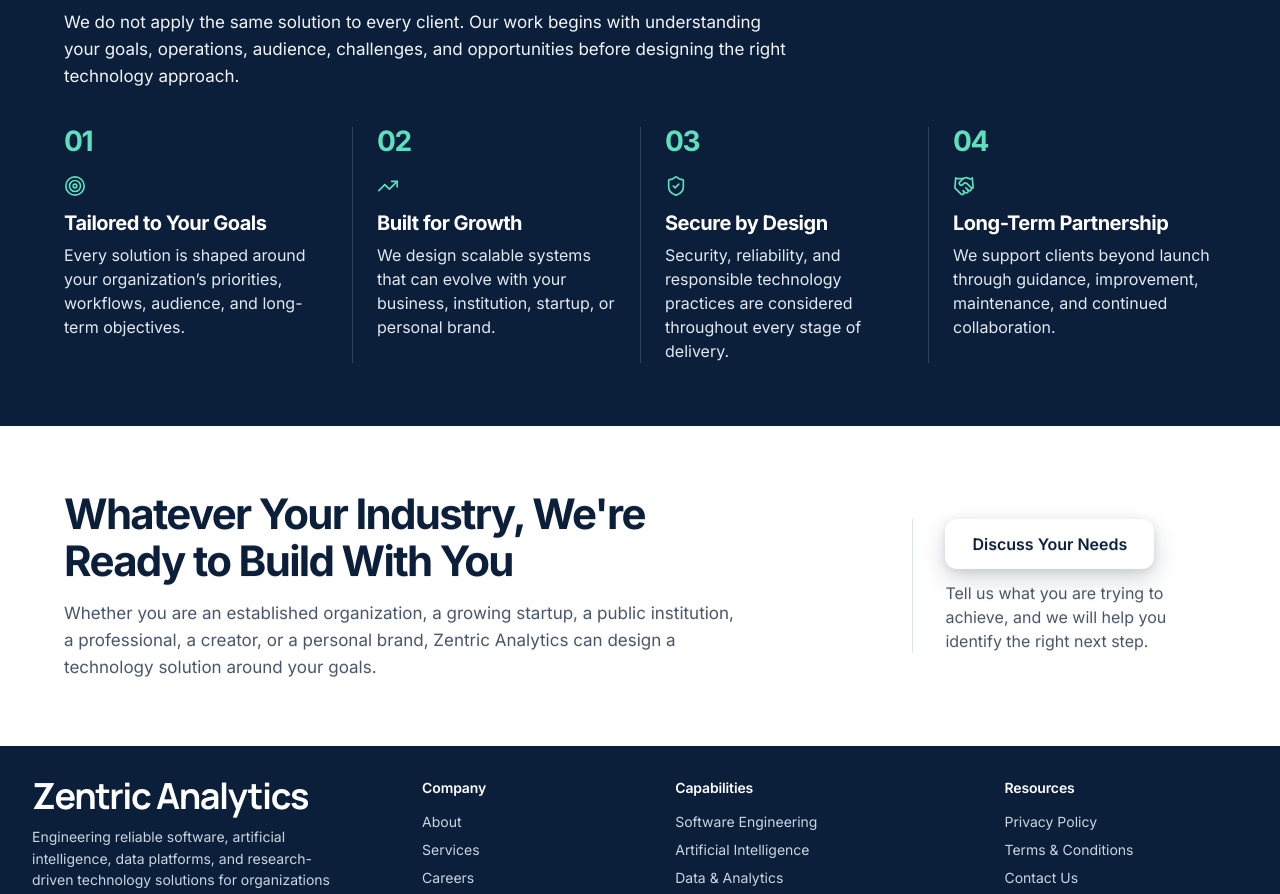
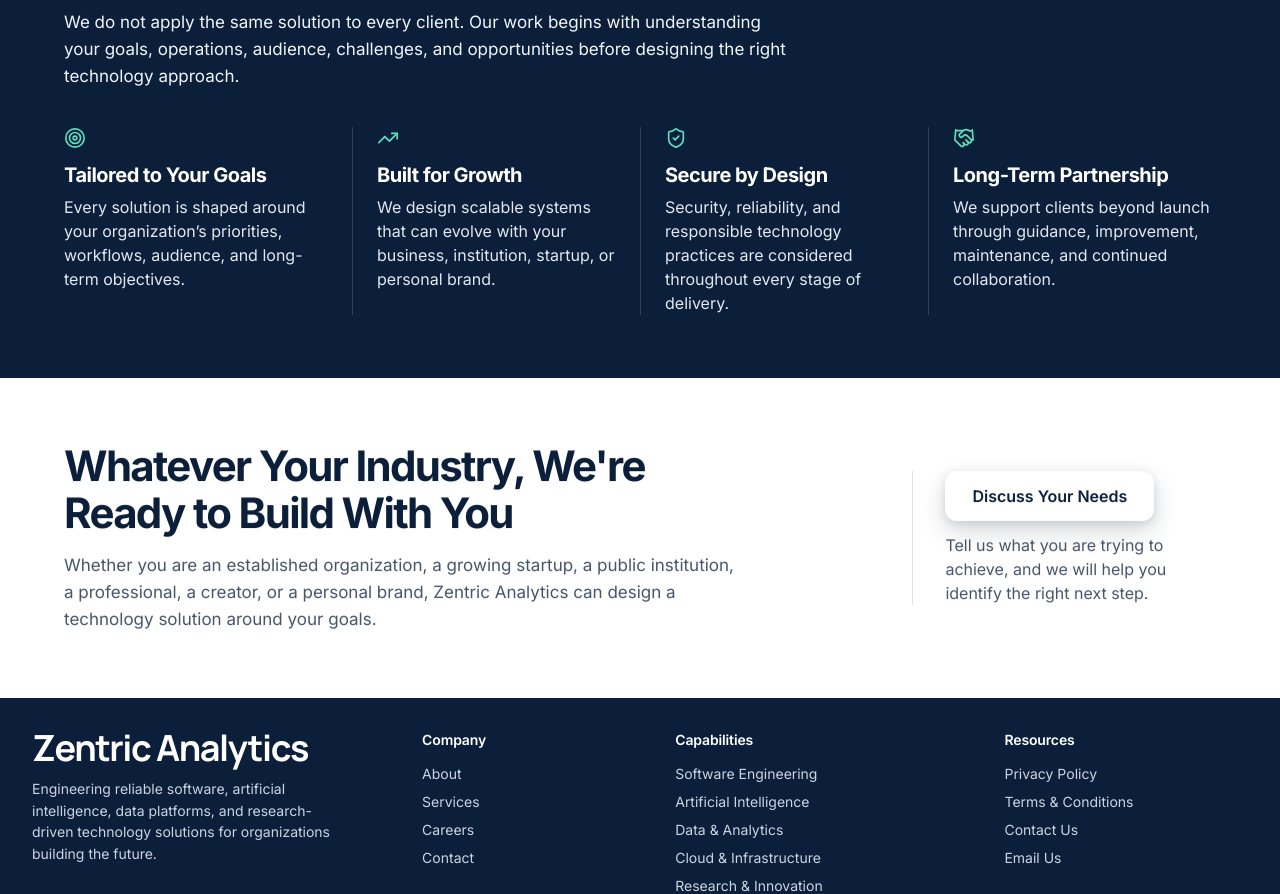
Before and after one commit to Zentric-Analytics/Zentricanalytics.com, a Next.js app: page /industries in a window 1280 px wide. Shown: the part 1910-2804 px from the top of the page. Built offline with nearby package versions, Linux system fonts and the light colour scheme.

Commit message:
Refine organization values section

```diff
--- a/src/app/industries/page.tsx
+++ b/src/app/industries/page.tsx
@@ -6,27 +6,23 @@
 import { PageShell } from '@/components/PageShell';
 import { ScrollReveal } from '@/components/ScrollReveal';
 
-const organizationValues: Array<{ number: string; Icon: LucideIcon; title: string; description: string }> = [
+const organizationValues: Array<{ Icon: LucideIcon; title: string; description: string }> = [
   {
-    number: '01',
     Icon: Target,
     title: 'Tailored to Your Goals',
     description: 'Every solution is shaped around your organization’s priorities, workflows, audience, and long-term objectives.',
   },
   {
-    number: '02',
     Icon: TrendingUp,
     title: 'Built for Growth',
     description: 'We design scalable systems that can evolve with your business, institution, startup, or personal brand.',
   },
   {
-    number: '03',
     Icon: ShieldCheck,
     title: 'Secure by Design',
     description: 'Security, reliability, and responsible technology practices are considered throughout every stage of delivery.',
   },
   {
-    number: '04',
     Icon: Handshake,
     title: 'Long-Term Partnership',
     description: 'We support clients beyond launch through guidance, improvement, maintenance, and continued collaboration.',
@@ -102,10 +98,9 @@
           </header>
 
           <div className="mt-7 divide-y divide-white/15 lg:mt-9 lg:grid lg:grid-cols-4 lg:divide-x lg:divide-y-0">
-            {organizationValues.map(({ number, Icon, title, description }, index) => (
-              <article style={{ '--industries-reveal-delay': `${index * 85}ms` } as CSSProperties} className="industries-child-reveal group grid grid-cols-[2.875rem_minmax(0,1fr)] gap-x-3 py-4 sm:grid-cols-[3.5rem_minmax(0,1fr)] sm:gap-x-4 lg:block lg:px-6 lg:py-0 first:lg:pl-0 last:lg:pr-0" key={title}>
-                <span className="text-2xl font-bold leading-none tracking-[-0.05em] text-[#5EE0BF] sm:text-[1.75rem] lg:block">{number}</span>
-                <div className="min-w-0 lg:mt-5">
+            {organizationValues.map(({ Icon, title, description }, index) => (
+              <article style={{ '--industries-reveal-delay': `${index * 85}ms` } as CSSProperties} className="industries-child-reveal group py-4 lg:px-6 lg:py-0 first:lg:pl-0 last:lg:pr-0" key={title}>
+                <div className="min-w-0">
                   <Icon aria-hidden="true" className="size-5 text-[#5EE0BF] transition-transform duration-200 ease-out group-hover:translate-x-0.5 sm:size-[1.375rem]" strokeWidth={1.8} />
                   <h3 className="mt-3 text-lg font-bold leading-[1.3] tracking-[-0.025em] text-white transition-colors duration-200 ease-out group-hover:text-[#5EE0BF] sm:text-xl">
                     {title}
```
